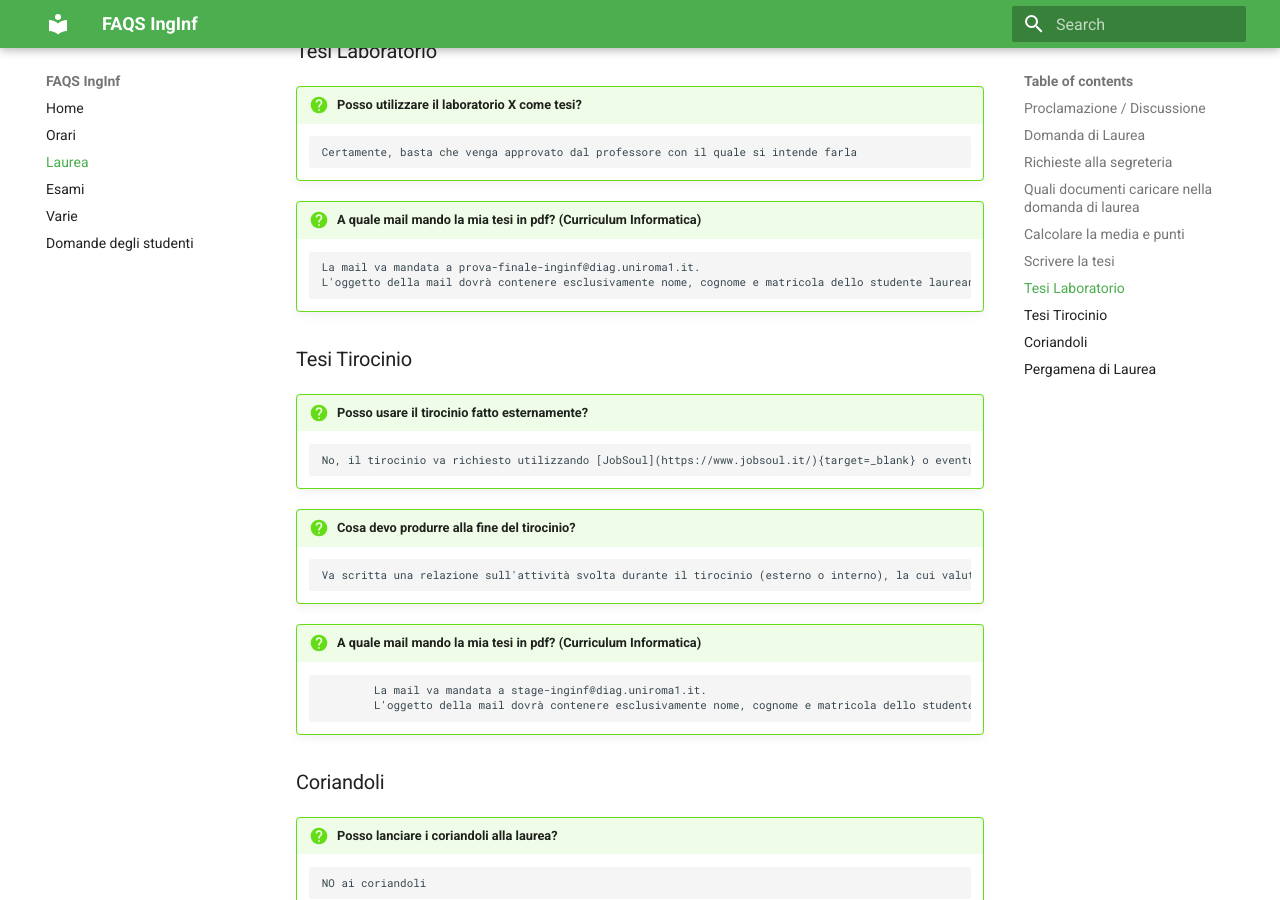
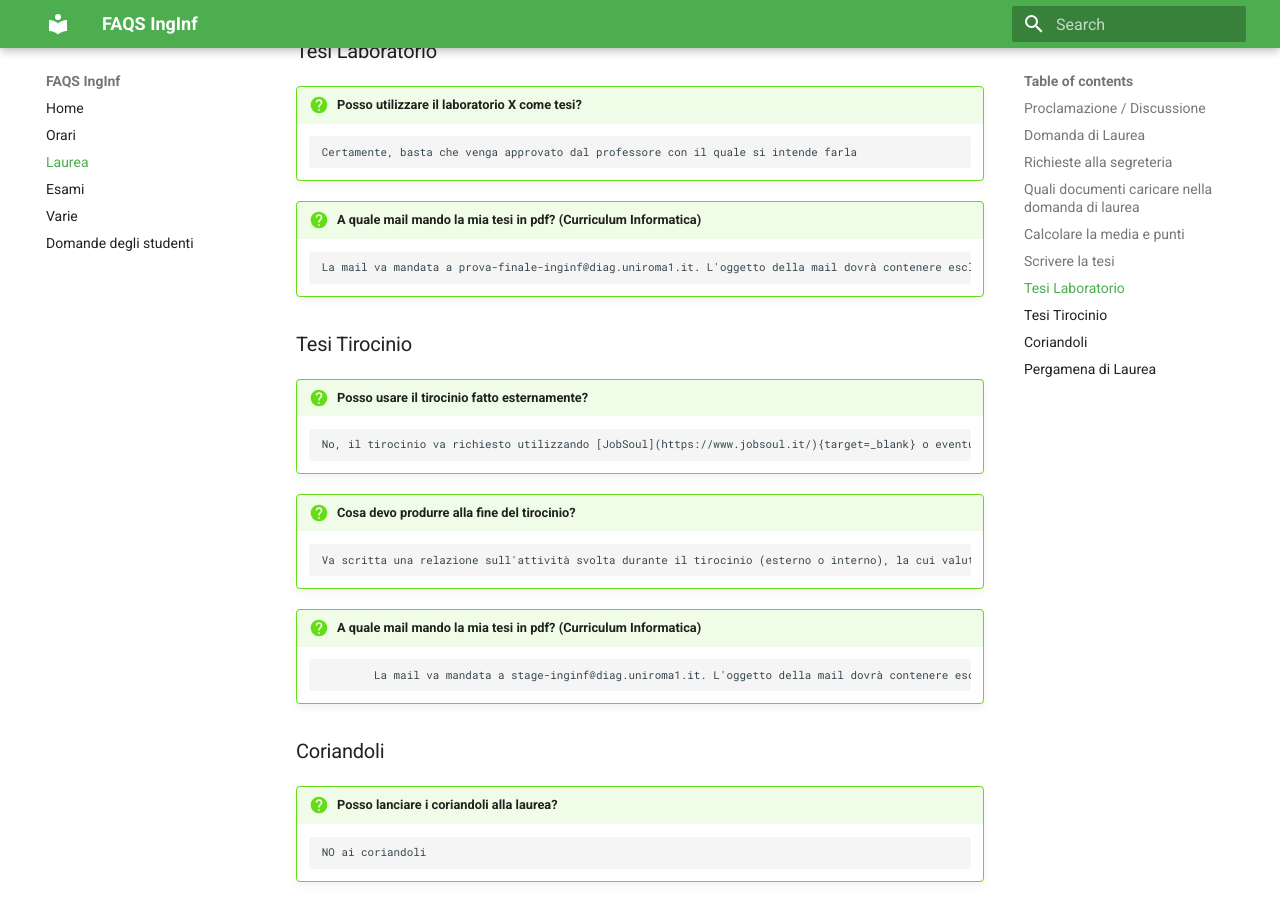
Before and after one commit to universityigi/faqs, an MkDocs documentation site: the page built from docs/laurea.md, in a window 1280 px wide and 900 px high, scrolled down 2055 px. Built offline with MkDocs 1.6.1 and Material for MkDocs 9.7.7, drawn with Linux system fonts in a browser that asks for light colours.

```diff
--- a/docs/laurea.md
+++ b/docs/laurea.md
@@ -82,8 +82,7 @@
 
 !!! question "A quale mail mando la mia tesi in pdf? (Curriculum Informatica)"
 
-		La mail va mandata a prova-finale-inginf@diag.uniroma1.it.
-		L'oggetto della mail dovrà contenere esclusivamente nome, cognome e matricola dello studente laureando. Il file allegato dovrà avere un nome formattato secondo lo schema "relazione_<cognome>_<nome>_<matricola>.pdf"
+		La mail va mandata a prova-finale-inginf@diag.uniroma1.it. L'oggetto della mail dovrà contenere esclusivamente nome, cognome e matricola dello studente laureando. Il file allegato dovrà avere un nome formattato secondo lo schema "relazione_\<cognome\>\_\<nome\>_\<matricola\>.pdf"
 
 ### Tesi Tirocinio
 
@@ -97,8 +96,7 @@
 
 !!! question "A quale mail mando la mia tesi in pdf? (Curriculum Informatica)"
 
-                La mail va mandata a stage-inginf@diag.uniroma1.it.
-                L'oggetto della mail dovrà contenere esclusivamente nome, cognome e matricola dello studente laureando. Il file allegato dovrà avere un nome formattato secondo lo schema "relazione_<cognome>_<nome>_<matricola>.pdf".
+                La mail va mandata a stage-inginf@diag.uniroma1.it. L'oggetto della mail dovrà contenere esclusivamente nome, cognome e matricola dello studente laureando. Il file allegato dovrà avere un nome formattato secondo lo schema relazione_\<cognome\>\_\<nome\>_\<matricola\>.pdf.
 
 ### Coriandoli
 
```
